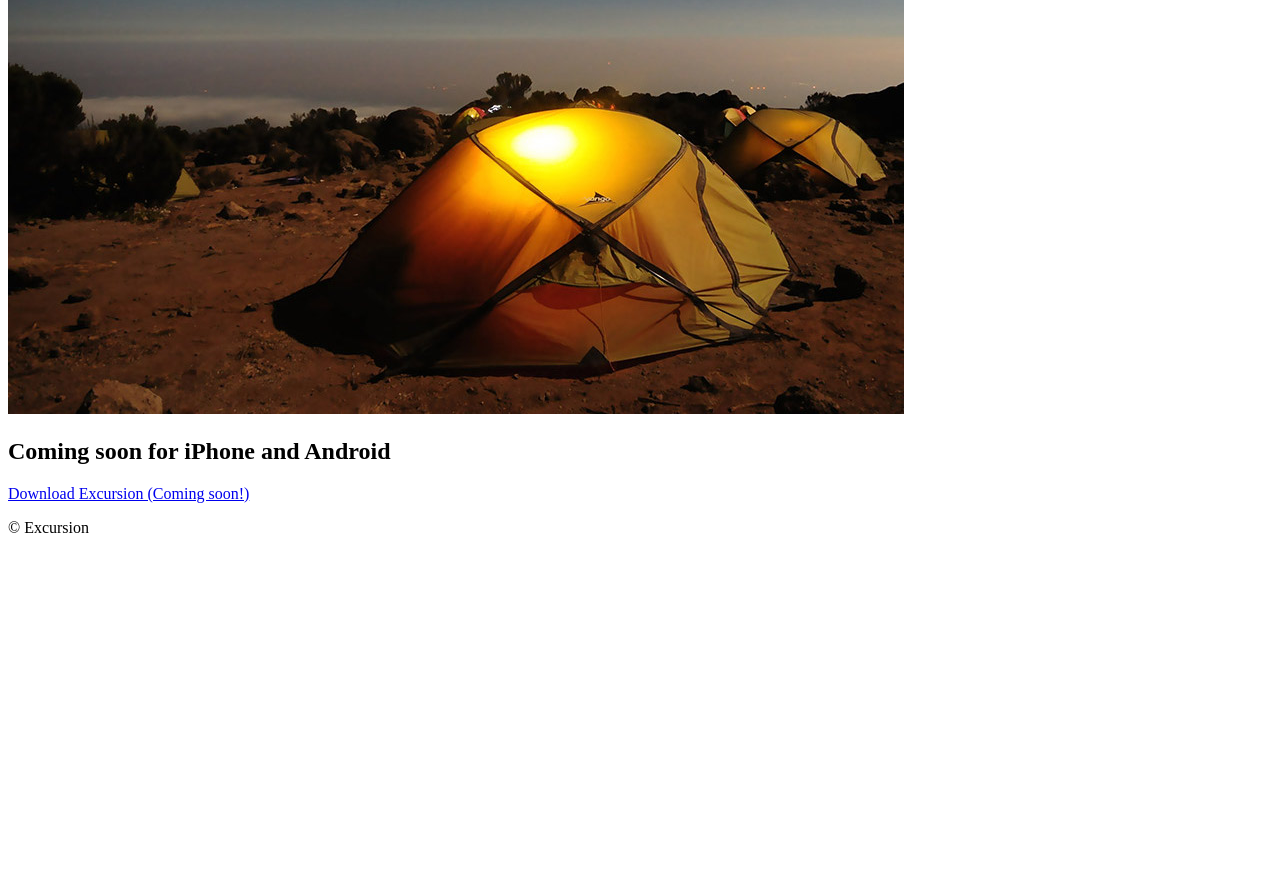
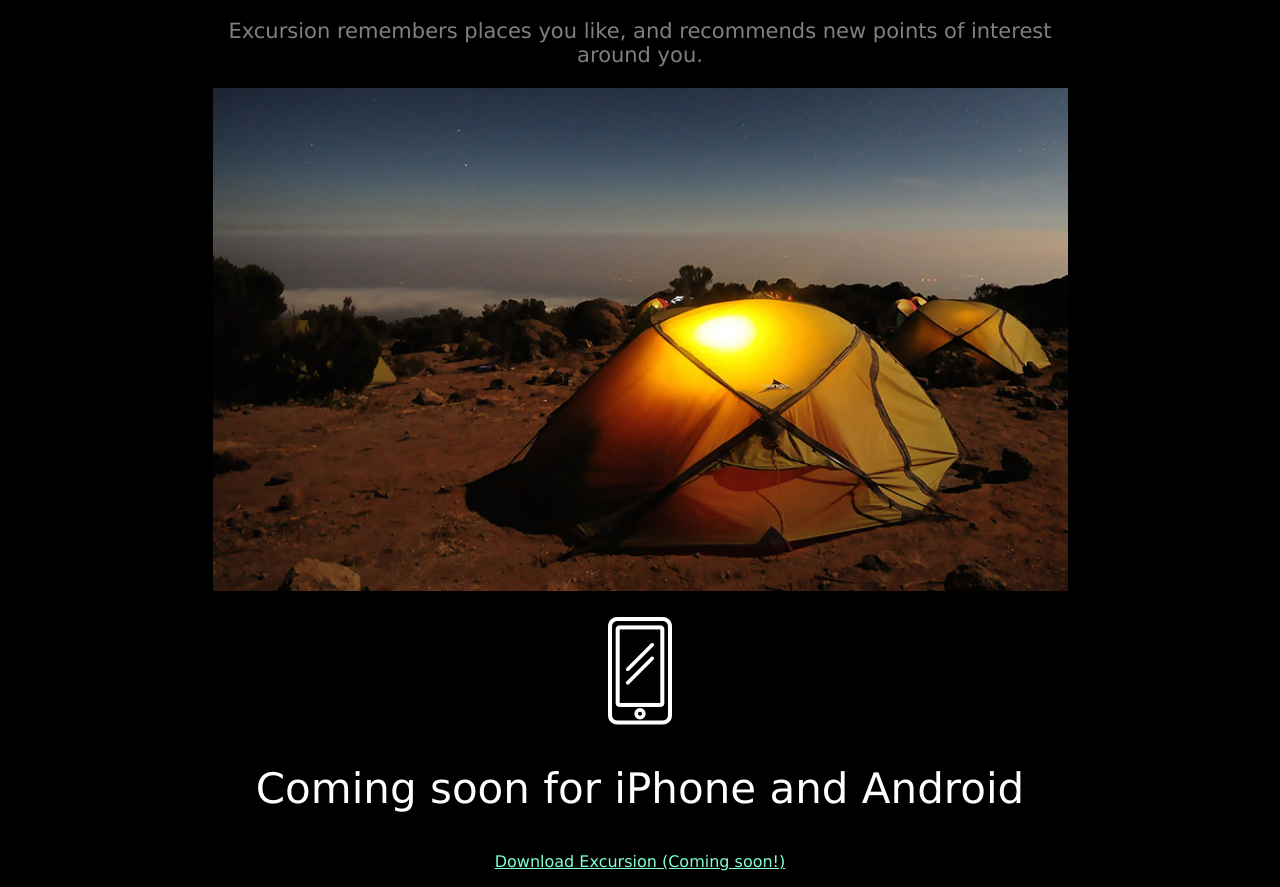
Before and after one commit to mphintz2/excursion, a plain HTML site: page index.html in a window 1280 px wide. Shown: the part 482-1369 px from the top of the page. Before the commit the page ends 1035 px from the top, so only its background shows below. Drawn offline with Linux system fonts and the light colour scheme.

Commit message:
Finished css, along with minimal html updates.

```diff
--- a/index.html
+++ b/index.html
@@ -3,9 +3,10 @@
   <head>
     <meta charset="utf-8">
     <title>Excursion</title>
-    <link rel="stylesheet" type="text/css" hreg="./resources/css.style.css">
+    <link rel="stylesheet" type="text/css" href="./resources/css/style.css">
   </head>
   <body>
+    <div class="main">
     <h1>Discover hidden places in the world around you</h1>
     <p><a class="downloadapp" href="#">Download Excursion (Coming soon!)</a></p>
     <video autoplay muted loop>
@@ -13,10 +14,15 @@
     </video>
     <h2>Your personal travel guide</h2>
     <p>Excursion remembers places you like, and recommends new points of interest around you.</p>
-    <img class="imgmax" src="./resources/images/camp.jpg" alt="campsite" />
-    <img class="imgmax" src="./resources/images/phone.png" alt="phone" />
+    <p>
+      <img src="./resources/images/camp.jpg" alt="campsite" />
+    </p>
+    <p>
+      <img src="./resources/images/phone.png" alt="phone" />
+    </p>
     <h2>Coming soon for iPhone and Android</h2>
     <p><a class="downloadapp" href="#">Download Excursion (Coming soon!)</a></p>
+    </div>
     <div class="footer">
       <p>© Excursion</p>
     </div>
--- a/resources/css/style.css
+++ b/resources/css/style.css
@@ -0,0 +1,39 @@
+body {
+  background-color: black;
+  text-align: center;
+  color: white;
+  font-family: Verdana;
+}
+
+h1 {
+  font-weight: normal;
+  font-size: 50px;
+}
+
+h2 {
+  font-weight: 300;
+  font-size: 42px;
+}
+
+p {
+    font-size: 21px;
+    color: gray;
+}
+
+a.downloadapp {
+  color: aquamarine;
+  font-size: 16px;
+}
+
+.footer {
+  text-align: right;
+}
+
+img {
+  max-width: 95%;
+}
+
+.main {
+  max-width: 900px;
+  margin: auto;
+}
```
